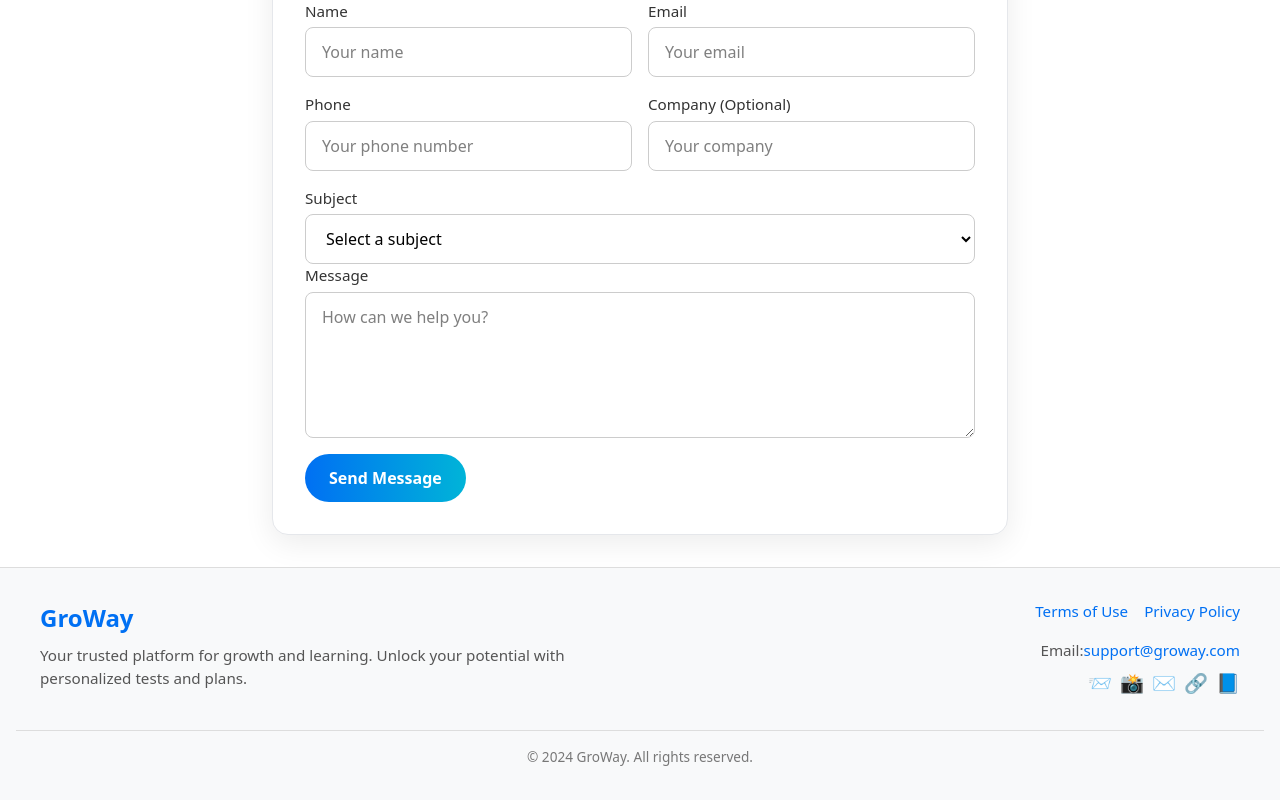
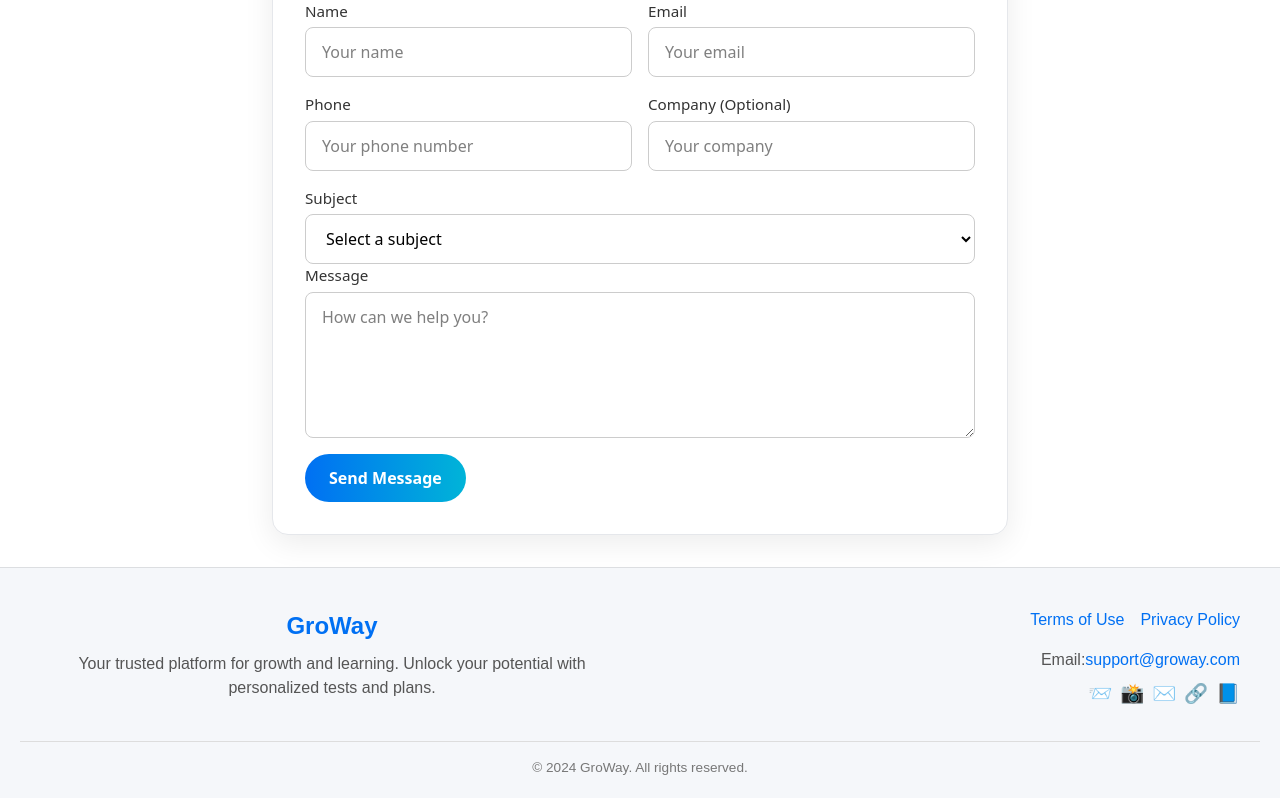
Before and after one commit to MAYANKSHARMA01010/GROWAY, a Next.js app: page / in a window 1280 px wide. Shown: the part 4797-5597 px from the top of the page. Built offline with nearby package versions, Linux system fonts and the light colour scheme.

Commit message:
Minior Changes

```diff
--- a/src/pages/GoalQuestionnaire.jsx
+++ b/src/pages/GoalQuestionnaire.jsx
@@ -67,8 +67,10 @@ export default function GoalQuestionnaire() {
   };
 
   return (
-    <div id="goal-questionnaire">
+    <div className="page-wrapper" id="goal-questionnaire">
       <Navbar />
+
+      <div className="page-content">
         <div className="container">
           {!selectedGoal ? (
             <>
@@ -117,7 +119,13 @@ export default function GoalQuestionnaire() {
               </p>
               <p className="question">{questions[currentIndex]}</p>
 
-            <form onSubmit={currentIndex < questions.length - 1 ? handleNext : handleSubmit}>
+              <form
+                onSubmit={
+                  currentIndex < questions.length - 1
+                    ? handleNext
+                    : handleSubmit
+                }
+              >
                 <div className="options-form">
                   {options.map((option) => (
                     <div key={option} className="option-item">
@@ -161,6 +169,8 @@ export default function GoalQuestionnaire() {
             </>
           )}
         </div>
+      </div>
+
       <Footer />
     </div>
   );
--- a/src/styles/GoalQuestionnaire.css
+++ b/src/styles/GoalQuestionnaire.css
@@ -13,6 +13,27 @@
   margin: 0;
   padding: 0;
   box-sizing: border-box;
+}
+
+/* For sticky footer layout */
+html, body {
+  height: 100%;
+  margin: 0;
+  padding: 0;
+}
+
+.page-wrapper {
+  display: flex;
+  flex-direction: column;
+  min-height: 100vh;
+}
+
+.page-content {
+  flex: 1;
+  display: flex;
+  flex-direction: column;
+  justify-content: center;
+  align-items: center;
 }
 
 /* Container */
--- a/src/styles/footer.css
+++ b/src/styles/footer.css
@@ -1,9 +1,13 @@
 .footer {
-  background-color: #f8f9fa;
-  padding: 2rem 1rem;
-  font-size: 0.95rem;
+  width: 100%;
+  background: #f5f7fa;
   color: #333;
-  border-top: 1px solid #ddd;
+  padding: 40px 20px 20px;
+  text-align: center;
+  font-family: Arial, sans-serif;
+  border-top: 1px solid rgba(0, 0, 0, 0.1);
+  margin-top: auto;
+  z-index: 100;
 }
 
 .footer-container {
```
Lines whose indentation alone changed are shown as unchanged.
